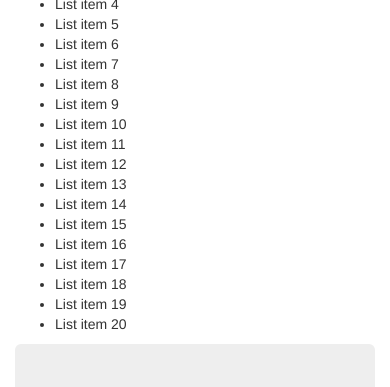
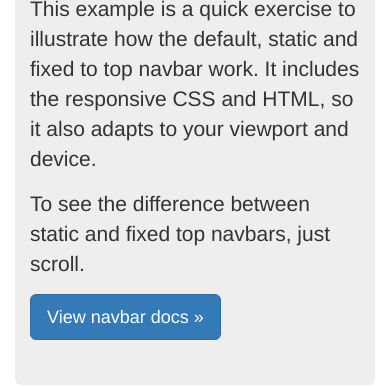
Before and after one commit to jose-carrillo/bootstrap, a plain HTML site: page index.html in a window 390 px wide. Shown: the part 176-563 px from the top of the page. Drawn offline with nearby package versions, Linux system fonts and the light colour scheme.

Commit message:
Hid left nav on small devices

```diff
--- a/index.html
+++ b/index.html
@@ -64,7 +64,7 @@
 
 	    <div class="row">
 
-			<div class="col-md-3">
+			<div class="col-md-3 hidden-xs hidden-sm">
 				<div data-spy="affix" data-offset-top="60" data-offset-bottom="200">
 					<ul>
 						<li><a href="#popovers">Popovers</a></li>
```
